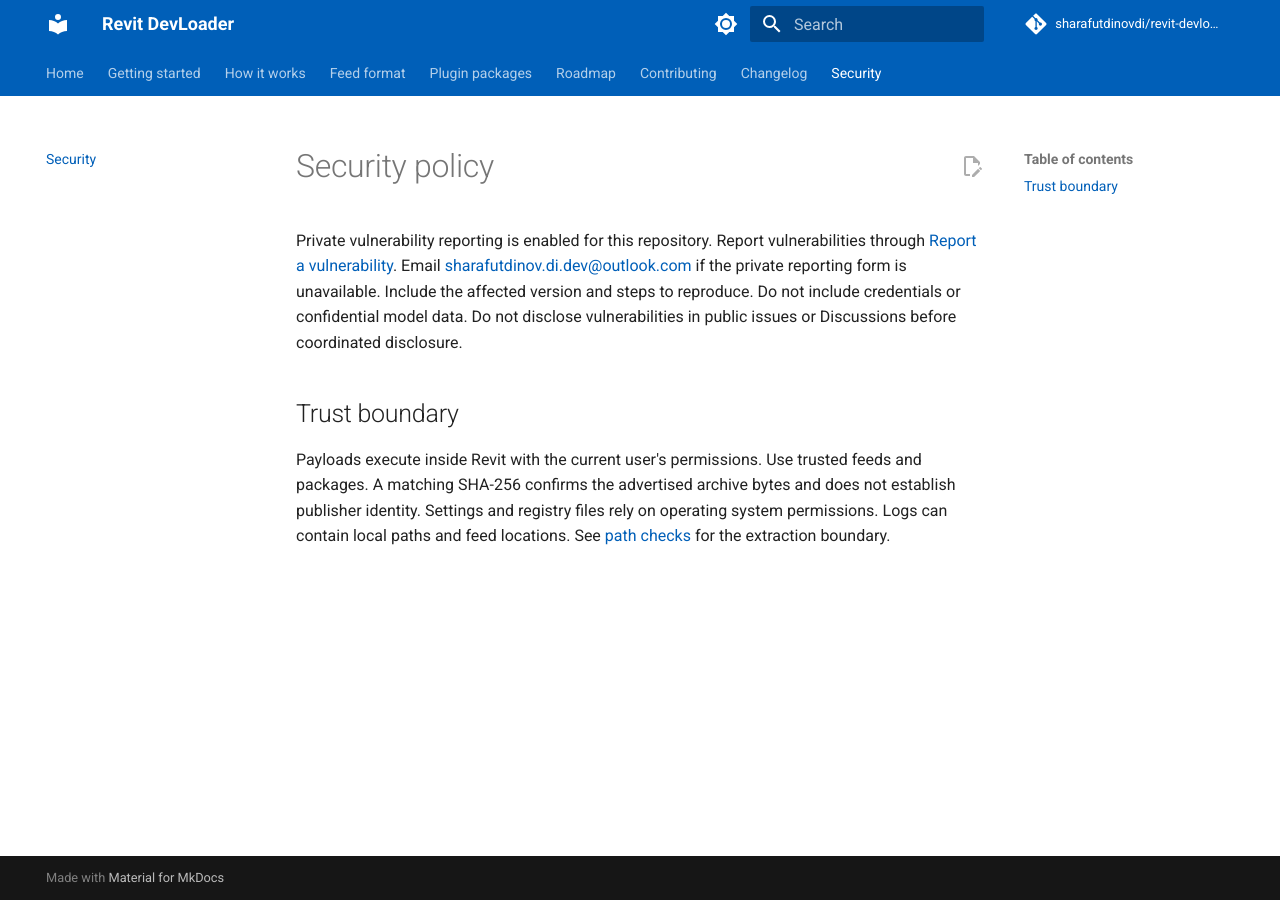
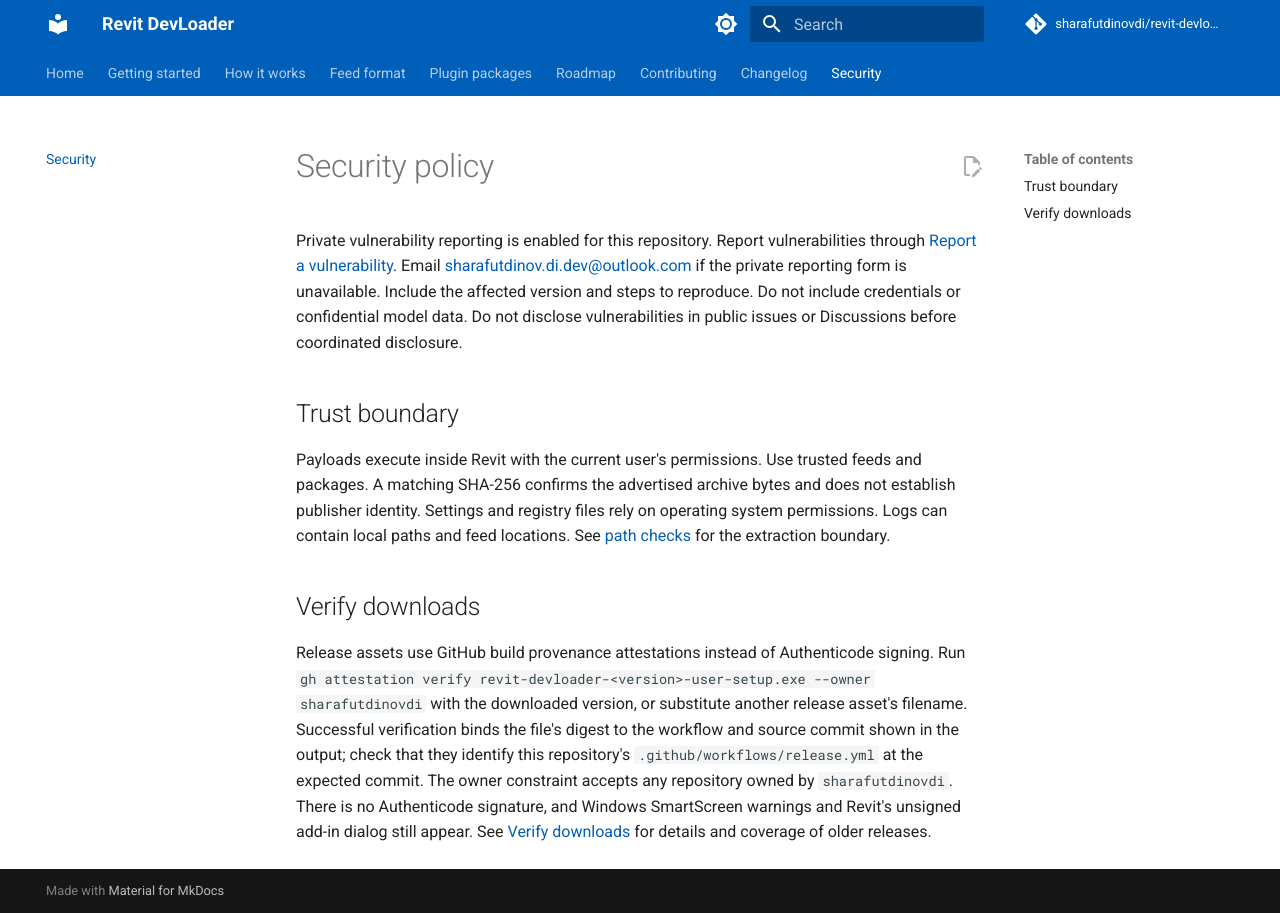
Before and after one commit to sharafutdinovdi/revit-devloader, an MkDocs documentation site: the page built from docs/security.md, in a window 1280 px wide. Built offline with MkDocs 1.6.1 and Material for MkDocs 9.7.7, drawn with Linux system fonts in a browser that asks for light colours; comment, search, counter and statistics services are not loaded.

Commit message:
ci: attest release assets and publish OpenSSF Scorecard results (#29)
## Summary

Release assets receive GitHub build provenance attestations after
staging and before publishing, covering the ZIP, both installers and
SHA256SUMS.txt.
OpenSSF Scorecard runs weekly, on pushes to main and on manual dispatch,
publishes results and uploads SARIF through CodeQL v4.
The README badge and download verification instructions expose the
results and explain the unsigned installer behavior.

The caller in release-please.yml also grants id-token and attestations
write permissions.
This two-line change outside the requested file list is required for the
reusable release workflow, whose permissions cannot exceed its caller's
permissions.
Existing actions write access remains required for WinGet dispatch.

## Linked issue

No issue is needed for this scoped release security configuration
change.

## Checklist

- [x] Builds for the supported Revit years (2022–2026); affected
configurations and local results are listed below.
- [x] Tests are added or updated, or the reason no test change is needed
is stated.
- [x] Documentation is updated where behavior or setup changes.
- [x] A screenshot or recording is attached for any UI or ribbon change.
Not applicable: no UI changes.
- [x] No secrets, credentials or confidential model data are included.
- [x] The PR title follows Conventional Commits, for example
`fix(addin): handle an unavailable feed`.

## Validation and screenshots

- `actionlint`: passed with no output.
- `git diff --check`: passed with no output.
- `dotnet format RevitDevLoader.sln --verify-no-changes --verbosity
minimal`: local restore failed on macOS; Windows PR checks run
formatting and the supported Revit builds.
- Windows PR checks passed: supported Revit builds, Core tests, release
layout and installer checks, workflow lint, strict documentation build
and C# formatting.
- No Core test changes: only workflow configuration and documentation
change; existing Core tests and installer checks run in PR CI.
- After merge, verify each next-release asset with `gh attestation
verify <asset> --owner sharafutdinovdi` and inspect `gh run list
--workflow scorecard.yml`.
- Scorecard results and release attestations require their first
post-merge runs. Existing workflows still contain actions referenced by
tags; address any Scorecard findings in a follow-up.

```diff
--- a/SECURITY.md
+++ b/SECURITY.md
@@ -15,3 +15,12 @@
 Settings and registry files rely on operating system permissions.
 Logs can contain local paths and feed locations.
 See [path checks](docs/how-it-works.md#path-checks) for the extraction boundary.
+
+## Verify downloads
+
+Release assets use GitHub build provenance attestations instead of Authenticode signing.
+Run `gh attestation verify revit-devloader-<version>-user-setup.exe --owner sharafutdinovdi` with the downloaded version, or substitute another release asset's filename.
+Successful verification binds the file's digest to the workflow and source commit shown in the output; check that they identify this repository's `.github/workflows/release.yml` at the expected commit.
+The owner constraint accepts any repository owned by `sharafutdinovdi`.
+There is no Authenticode signature, and Windows SmartScreen warnings and Revit's unsigned add-in dialog still appear.
+See [Verify downloads](build/installer/README.md#verify-downloads) for details and coverage of older releases.
```
Also changed, not shown: README.md (+4 -0 lines), 4 other files.
